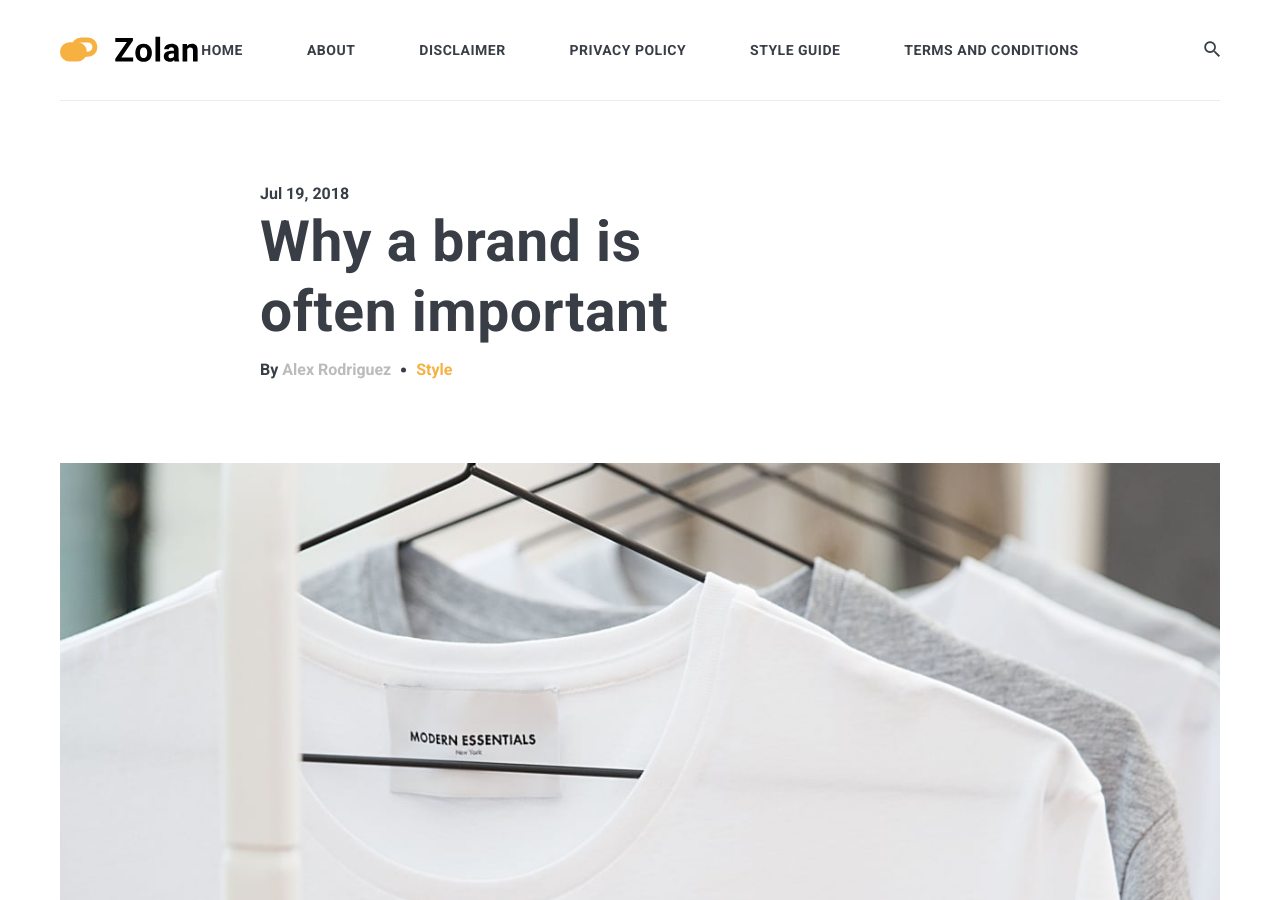
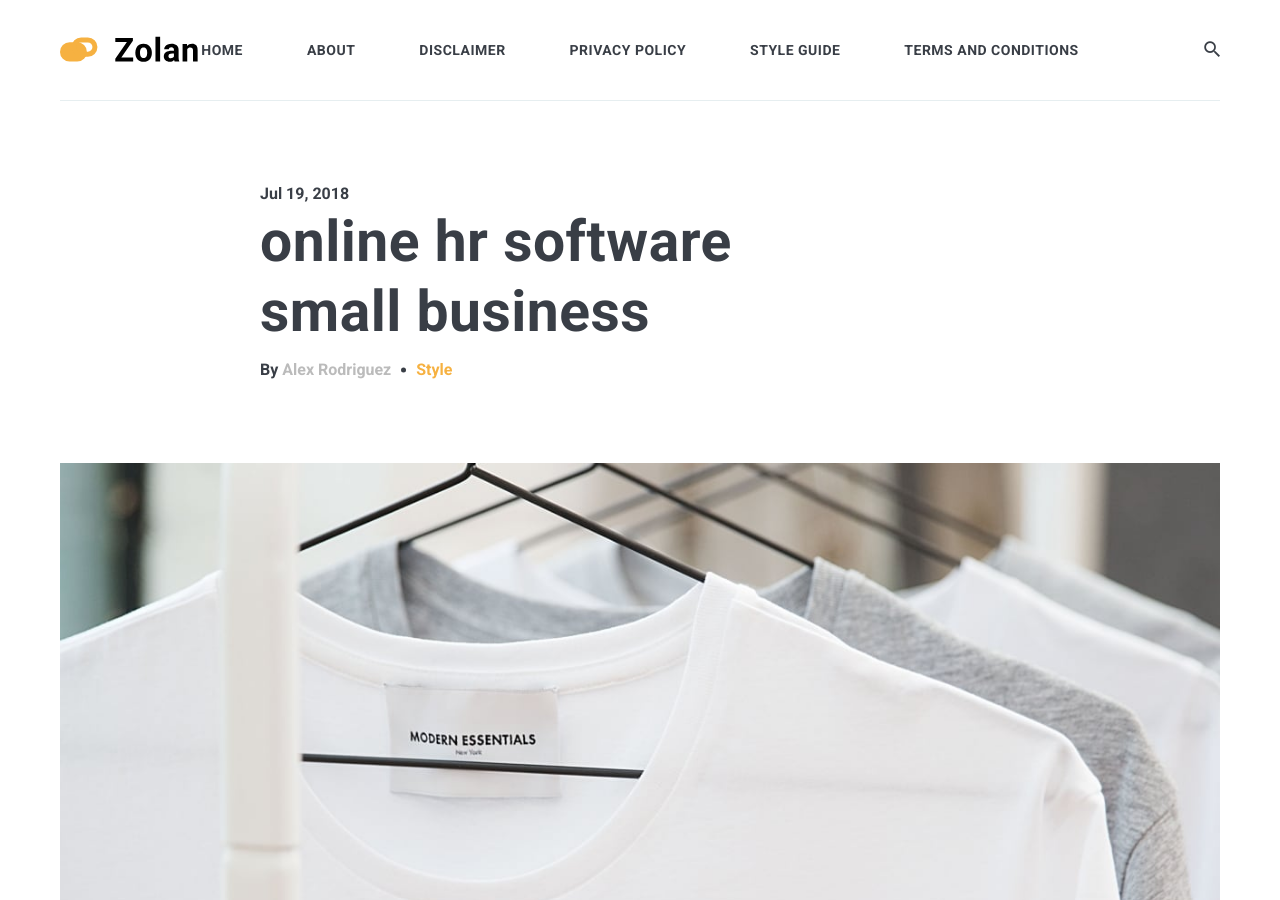
Before and after one commit to ikheinaaa/----, a Jekyll site: the page built from _posts/2018-07-19-online-hr-software-small-business.markdown, in a window 1280 px wide and 900 px high. Built offline with Jekyll 4.4.1, drawn with Linux system fonts in a browser that asks for light colours; nearby versions of some CDN libraries.

Commit message:
Update and rename 2018-07-19-why-a-brand-is-often-important.markdown to 2018-07-19-online-hr-software-small-business.markdown

```diff
--- a/_posts/2018-07-19-why-a-brand-is-often-important.markdown
+++ b/_posts/2018-07-19-online-hr-software-small-business.markdown
@@ -1,6 +1,6 @@
 ---
 layout: post
-title:  Why a brand is often important
+title:  online hr software small business
 date:   2018-07-19 15:01:35 +0300
 image:  03.jpg
 tags:   Style
```
